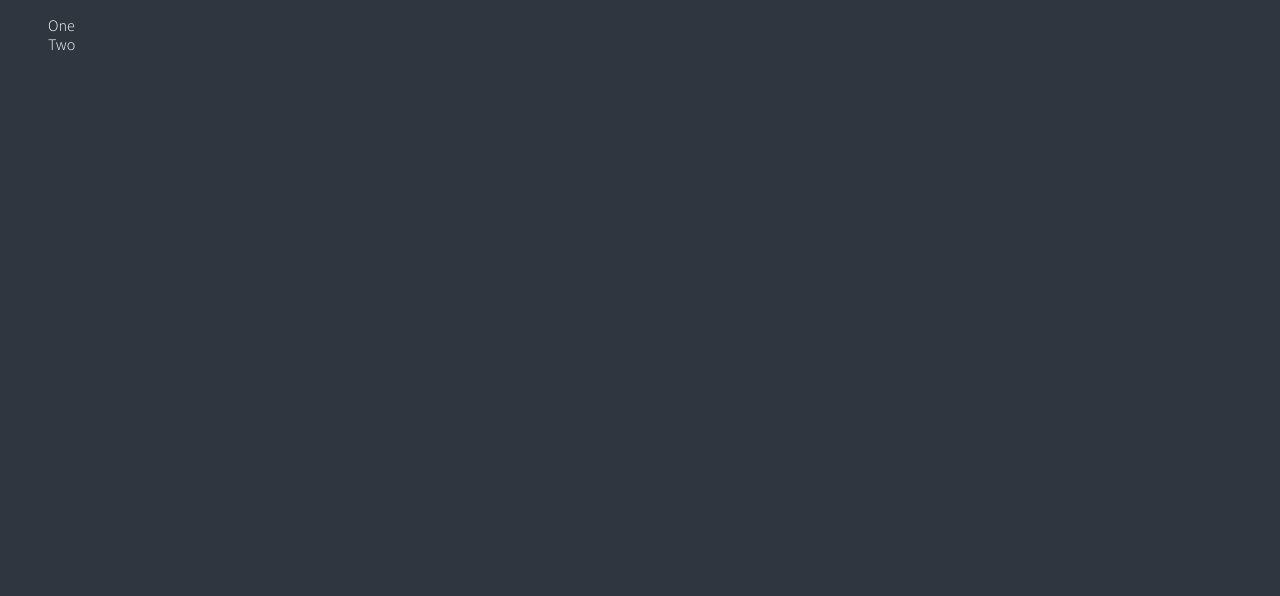
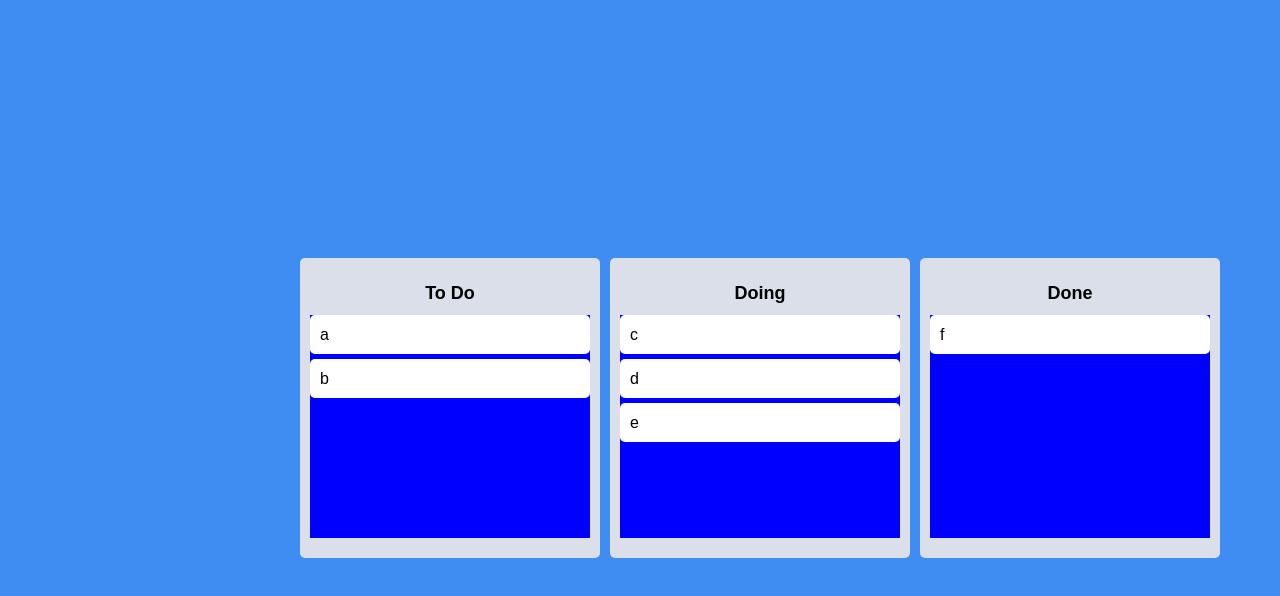
Before and after one commit to rohgun/react-masterclass, a React (Create React App) app: page / in a window 1280 px wide. Shown: the top 596 px of the page. Built offline with nearby package versions, Linux system fonts and the light colour scheme.

Commit message:
change  dnd file
style and  code change

```diff
--- a/src/App.tsx
+++ b/src/App.tsx
@@ -1,21 +1,65 @@
-import { DragDropContext, Droppable, Draggable } from 'react-beautiful-dnd';
+import { DragDropContext, DropResult } from 'react-beautiful-dnd';
+import { useRecoilState } from 'recoil';
+import styled from "styled-components";
+import { toDoState } from './atoms';
+import Board from './Components/Board';
 
-function App(){
-  const onDragEnd = () => {};
+
+
+const Wrapper = styled.div`
+  display: flex;
+  max-width: 680px;
+  width: 100%;
+  margin: 0 auto;
+  justify-content: center;
+  align-items: center;
+  height: 100vh;
+`;
+
+const Boards = styled.div`
+  display: grid;
+  width: 100%;
+  gap:10px;
+  grid-template-columns: repeat(3, 1fr);
+`;
+function App() {
+ const [toDos, setToDos] =useRecoilState(toDoState);
+  const onDragEnd = (info:DropResult) => {
+    console.log(info);
+    const {destination, draggableId, source} = info;
+    if(!destination) return;
+    if(destination?.droppableId=== source.droppableId){
+      setToDos((allBoards) =>{
+      const boardCopy =[...allBoards[source.droppableId]];
+      boardCopy.splice(source.index, 1);
+      boardCopy.splice(destination?.index, 0,draggableId);
+      return {
+        ...allBoards,
+        [source.droppableId]: boardCopy,
+      };
+    });
+    }
+    if(destination.droppableId !==source.droppableId){
+      setToDos((allBoards) => {
+        const sourceBoard = [...allBoards[source.droppableId]];
+        const destinationBoard = [...allBoards[destination.droppableId]];
+        sourceBoard.splice(source.index, 1);
+        destinationBoard.splice(destination?.index, 0, draggableId);
+        return {
+          ...allBoards,
+          [source.droppableId]: sourceBoard,
+          [destination.droppableId]: destinationBoard,
+        };
+      })
+    }
+  };
   return (
     <DragDropContext onDragEnd={onDragEnd}>
-      <div>
-        <Droppable droppableId="one">
-          {() =><ul>
-              <Draggable draggableId="first" index={0}>
-                {() =><li>One</li>}
-              </Draggable>
-              <Draggable draggableId="second" index={1}>
-                {() =><li>Two</li>}
-              </Draggable>
-            </ul>}
-        </Droppable>
-      </div>
+      <Wrapper>
+        <Boards>
+        {Object.keys(toDos).map((boardId) => <Board boardId={boardId} key={boardId} toDos={toDos[boardId]} />)}
+        </Boards>
+      </Wrapper>
     </DragDropContext>
   );
 }
--- /dev/null
+++ b/src/Components/Board.tsx
@@ -0,0 +1,61 @@
+import { Droppable } from "react-beautiful-dnd";
+import DragabbleCard from "./DragabbleCard";
+import styled from "styled-components";
+
+const Wrapper = styled.div`
+  width: 300px;
+  padding: 20px 10px;
+  padding-top: 10px;
+  background-color: ${props => props.theme.boardColor};
+  border-radius: 5px;
+  min-height: 300px;
+  display: flex;
+  flex-direction: column;
+
+`;
+const Title = styled.h2`
+text-align: center;
+  font-weight: 600;
+  margin-bottom: 10px;
+  font-size: 18px;
+`;
+
+interface IAreaProps {
+    isDraggingFromThis:boolean;
+    isDraggingOver:boolean;
+
+
+}
+const Area = styled.div<IAreaProps>`
+background-color: ${props => props.isDraggingOver ? "pink": props.isDraggingFromThis ? "red" : "blue"};
+flex-grow: 1;
+transition: background-color 0.3s ease-in-out;
+`;
+
+interface IBoardProps {
+    toDos: string[];
+    boardId: string;
+}
+
+function Board({toDos, boardId}:IBoardProps){
+    return(
+        <Wrapper>
+            <Title>{boardId}</Title>
+        <Droppable droppableId={boardId}>
+        {(magic, info) => (
+          <Area
+          isDraggingOver={info.isDraggingOver}
+          isDraggingFromThis={Boolean(info.draggingFromThisWith)}
+          ref={magic.innerRef}
+           {...magic.droppableProps}>
+          {toDos.map((toDo, index) => (
+            <DragabbleCard key={toDo} index={index} toDo={toDo}/>
+        ))}
+          {magic.placeholder}
+        </Area>
+        )}
+      </Droppable>
+      </Wrapper>
+    );
+}
+export default Board;
--- /dev/null
+++ b/src/Components/DragabbleCard.tsx
@@ -0,0 +1,30 @@
+import React from "react";
+import { Draggable } from "react-beautiful-dnd";
+import styled from "styled-components";
+
+
+const Card = styled.div`
+  border-radius: 5px;
+  margin-bottom: 5px;
+  padding: 10px 10px;
+  background-color: ${props => props.theme.cardColor};
+`;
+
+interface IDragabbleCardProps {
+    toDo: string;
+    index: number;
+}
+
+function DragabbleCard({toDo, index}:IDragabbleCardProps){
+    return(
+        <Draggable key={toDo} draggableId={toDo} index={index}>
+        {(magic) =>  (
+           <Card ref={magic.innerRef} {...magic.draggableProps} {...magic.dragHandleProps}
+           >
+          {toDo}
+          </Card>
+          )}
+      </Draggable>
+    );
+}
+export default React.memo(DragabbleCard);
--- a/src/atoms.tsx
+++ b/src/atoms.tsx
@@ -1,18 +1,14 @@
 import {atom, selector} from 'recoil';
 
-export const minutesState = atom({
-    key:"minutes",
-    default:0,
-});
+interface IToDoState {
+    [key:string]: string[];
+}
 
-export const hourSelector = selector<number>({
-    key:"hours",
-    get:({get}) => {
-        const minutes = get(minutesState);
-        return minutes/60;
-    },
-    set:({set}, newValue) =>{
-        const minutes = Number(newValue) * 60;
-        set(minutesState, minutes);
+export const toDoState = atom<IToDoState>({
+    key:"toDo",
+    default: {
+        "To Do":  ["a","b"],
+        Doing: ["c","d","e"],
+        Done: ["f"],
     },
 });
--- a/src/index.tsx
+++ b/src/index.tsx
@@ -65,7 +65,7 @@
   font-weight: 300;
   font-family: 'Source Sans Pro', sans-serif;
   background-color: ${(props) => props.theme.bgColor};
-  color: ${props => props.theme.textColor};
+  color:black;
   line-height: 1.2;
   }
   a{
--- a/src/styled.d.ts
+++ b/src/styled.d.ts
@@ -3,9 +3,10 @@
 
 declare module "styled-components" {
 export interface DefaultTheme {
- textColor: string;
  bgColor: string;
- accentColor: sting;
+ boardColor: string;
+ cardColor: string;
+
 
 }
 }
--- a/src/theme.ts
+++ b/src/theme.ts
@@ -1,8 +1,7 @@
 import { DefaultTheme } from "styled-components";
 
 export const darkTheme: DefaultTheme = {
-  bgColor: "#2f3640",
-  textColor: "white",
-  accentColor: "#9c88ff",
-  cardBgColor: "transparent",
+  bgColor: "#3F8CF2",
+  boardColor: "#DADFE9",
+  cardColor:"white",
 };
```
